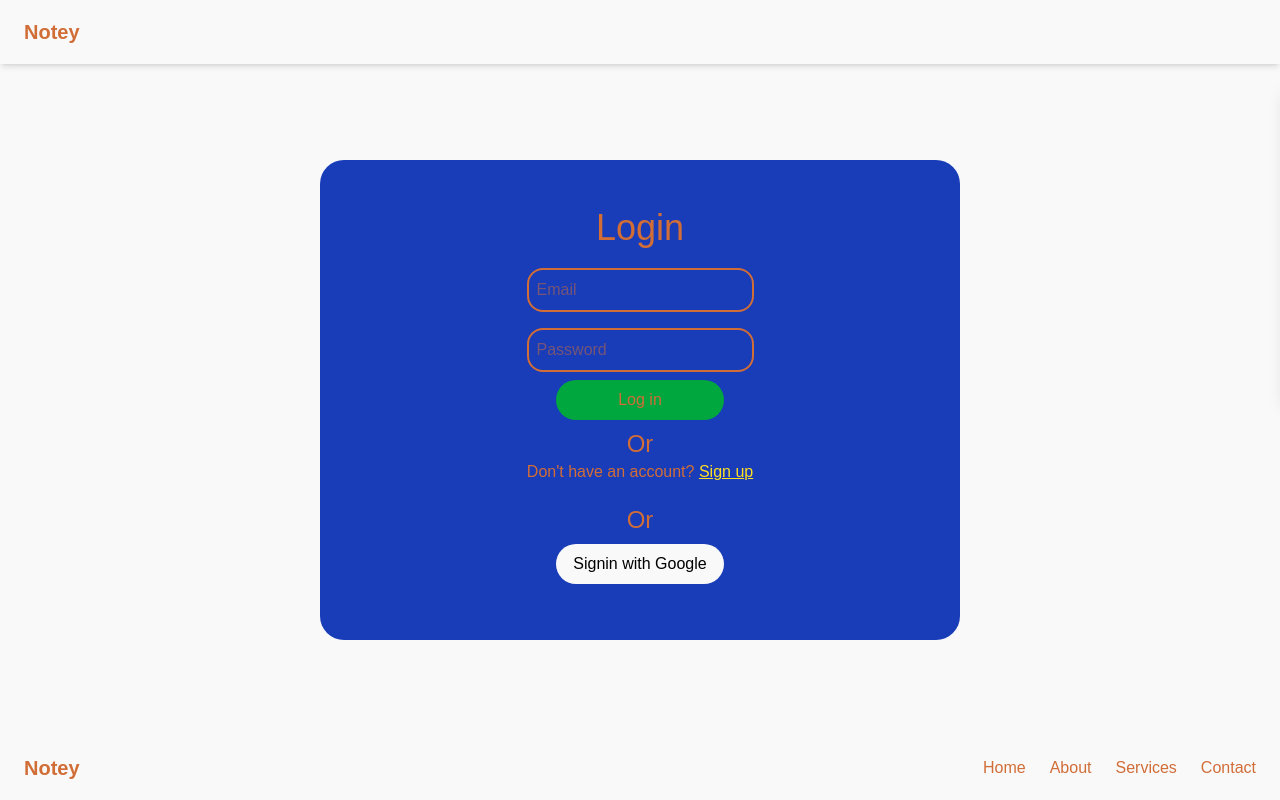
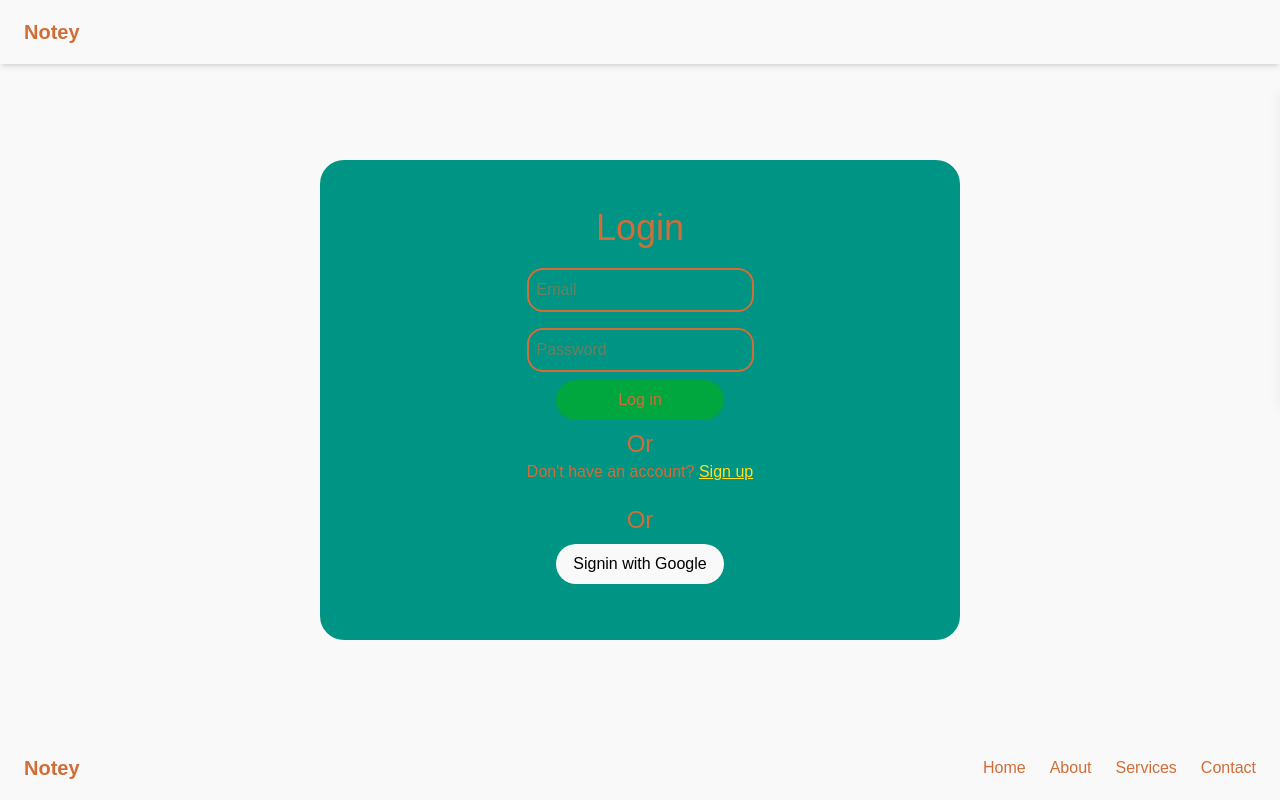
Before and after one commit to zayinhd/notey, a Next.js app: page /auth/login in a window 1280 px wide. Built offline with nearby package versions, Linux system fonts and the light colour scheme; no server answers.

Commit message:
separated google auth button from the auth form

```diff
--- a/app/components/ui/authform.tsx
+++ b/app/components/ui/authform.tsx
@@ -9,7 +9,7 @@ type AuthFormProps = {
 export default function AuthForm({ onSubmit, type }: AuthFormProps) {
     return (
         <>
-            <div className="w-[50%] h-[60%] rounded-3xl bg-blue-800 flex flex-col justify-center items-center">
+            <div className="w-[50%] h-[60%] rounded-3xl bg-tertiary flex flex-col justify-center items-center">
                 <div className="my-5 text-center text-4xl">
                     <h1>{type === "login" ? "Login" : "Sign Up"}</h1>
                 </div>
```
